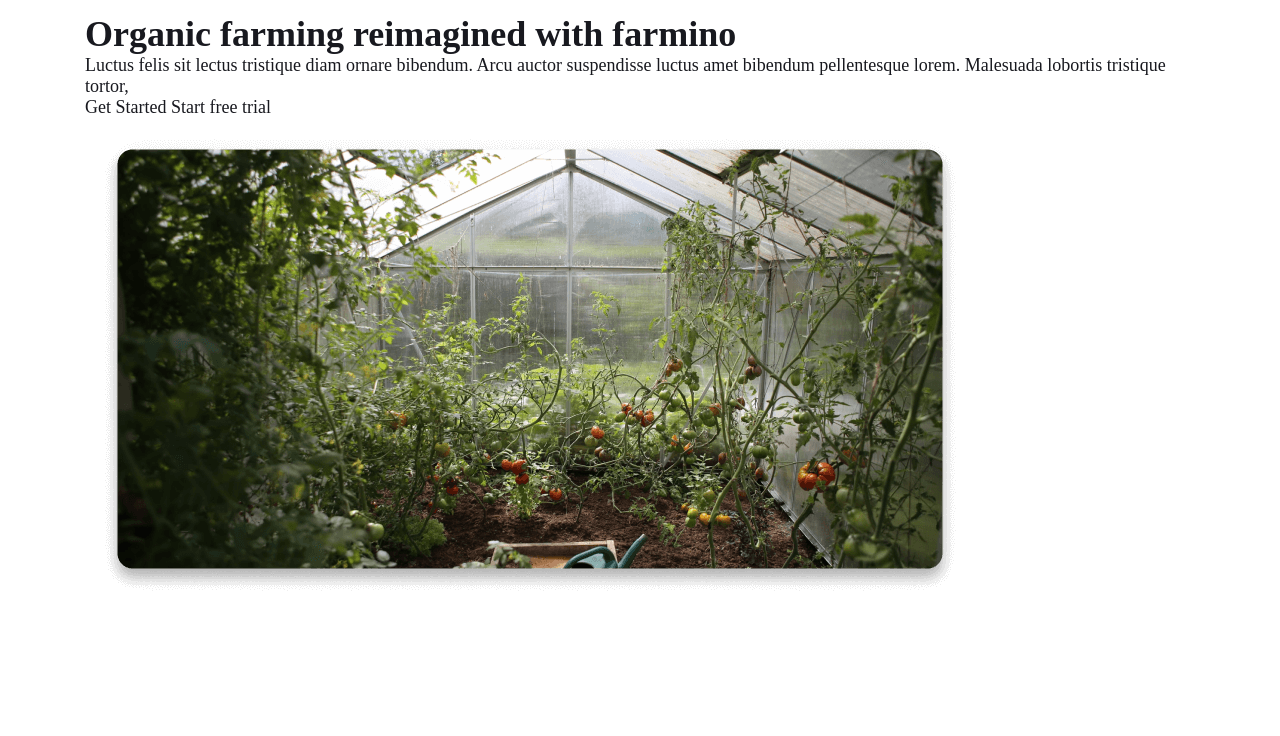
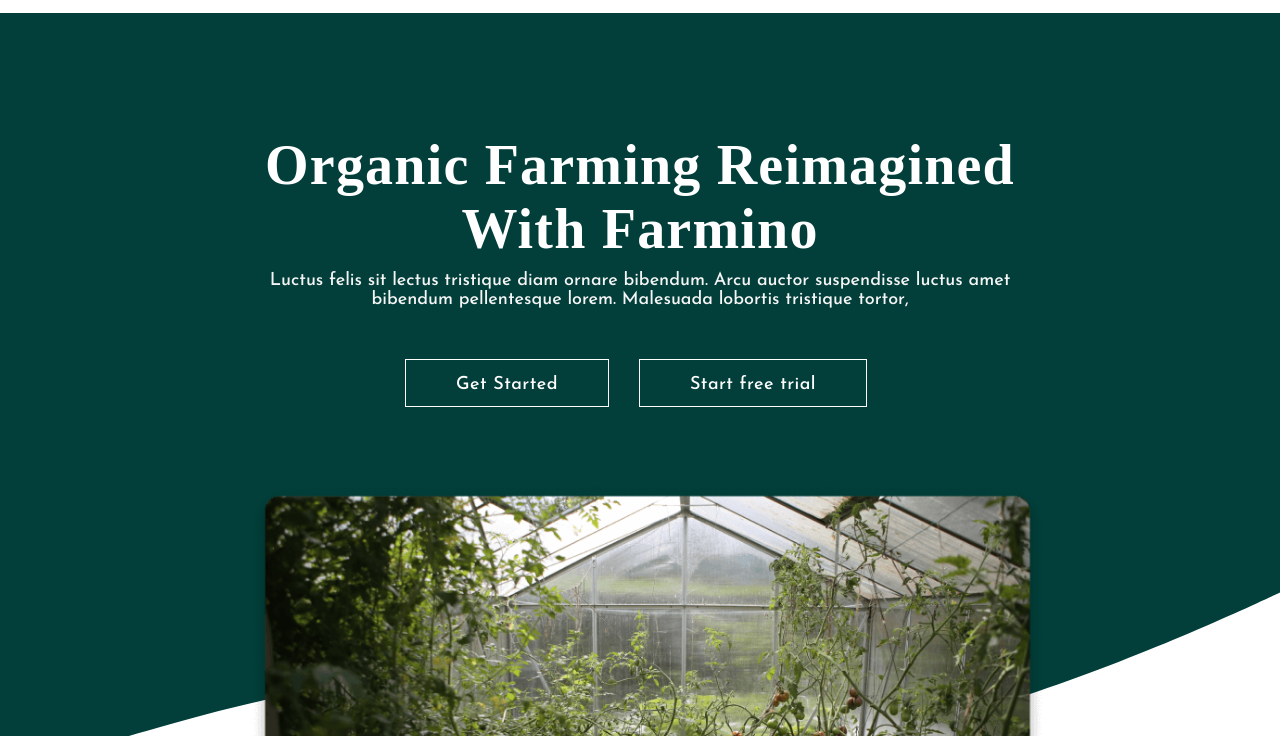
Before and after one commit to Olimjon-04042000/Farmino, a plain HTML site: page index.html in a window 1280 px wide. Shown: the part 64-800 px from the top of the page. Drawn offline with Linux system fonts and the light colour scheme.

Commit message:
hero styles

```diff
--- a/index.html
+++ b/index.html
@@ -49,8 +49,8 @@
     <!-- hero -->
     <div class="hero">
         <div class="container hero--container">
-            <h1 class="hero--title">Organic farming reimagined with farmino</h1>
-            <p class="hero--desc">Luctus felis sit lectus tristique diam ornare bibendum. Arcu auctor suspendisse luctus amet bibendum pellentesque lorem. Malesuada lobortis tristique tortor,</p>
+            <h1 class="hero--title">Organic farming reimagined <br> with farmino</h1>
+            <p class="hero--desc">Luctus felis sit lectus tristique diam ornare bibendum. Arcu auctor suspendisse luctus amet <br> bibendum pellentesque lorem. Malesuada lobortis tristique tortor,</p>
             <div class="hero--btn">
                 <a href="#">Get Started</a>
                 <a href="#">Start free trial</a>
--- a/styles/style.css
+++ b/styles/style.css
@@ -2,7 +2,9 @@
 
 :root {
     --text-gray: #18191F;
+    --text-white: #FFF;
     --main-font-family: "Josefin Sans , sans-serif";
+    --second-font-family: "Libre Baskerville , serif";
     --title-color: #023F3A;
 }
 
@@ -84,3 +86,60 @@ a {
     font-weight: 700;
     line-height: 20px;
 }
+
+
+/* hero styles */
+
+.hero {
+    padding-top: 119.5px;
+    background-image: url('../images/BG.svg');
+    background-repeat: no-repeat;
+    background-size: 100% 85%;
+}
+
+.hero .hero--title {
+    color: var(--text-white);
+    text-align: center;
+    font-family: var(--second-font-family);
+    font-size: 56px;
+    font-weight: 700;
+    letter-spacing: 1.2px;
+    text-transform: capitalize;
+    margin-bottom: 10px;
+}
+
+.hero .hero--desc {
+    color: #F5F5F5;
+    text-align: center;
+    font-family: Josefin Sans;
+    margin-bottom: 50px;
+}
+
+.hero .hero--btn {
+    display: flex;
+    width: 470px;
+    margin: 0 auto;
+    gap: 30px;
+    margin-bottom: 60px;
+    cursor: pointer;
+}
+
+.hero .hero--btn a {
+    height: 48px;
+    color: var(--text-white);
+    font-family: Josefin Sans;
+    font-weight: 500;
+    letter-spacing: 0.46px;
+    padding: 15px 50px;
+    border: 1px solid white;
+}
+
+.hero .hero--btn a:hover {
+    background-color: #FFF;
+    color: var(--title-color);
+}
+
+.hero img {
+    width: 825px;
+    margin-left: 150px;
+}
```
